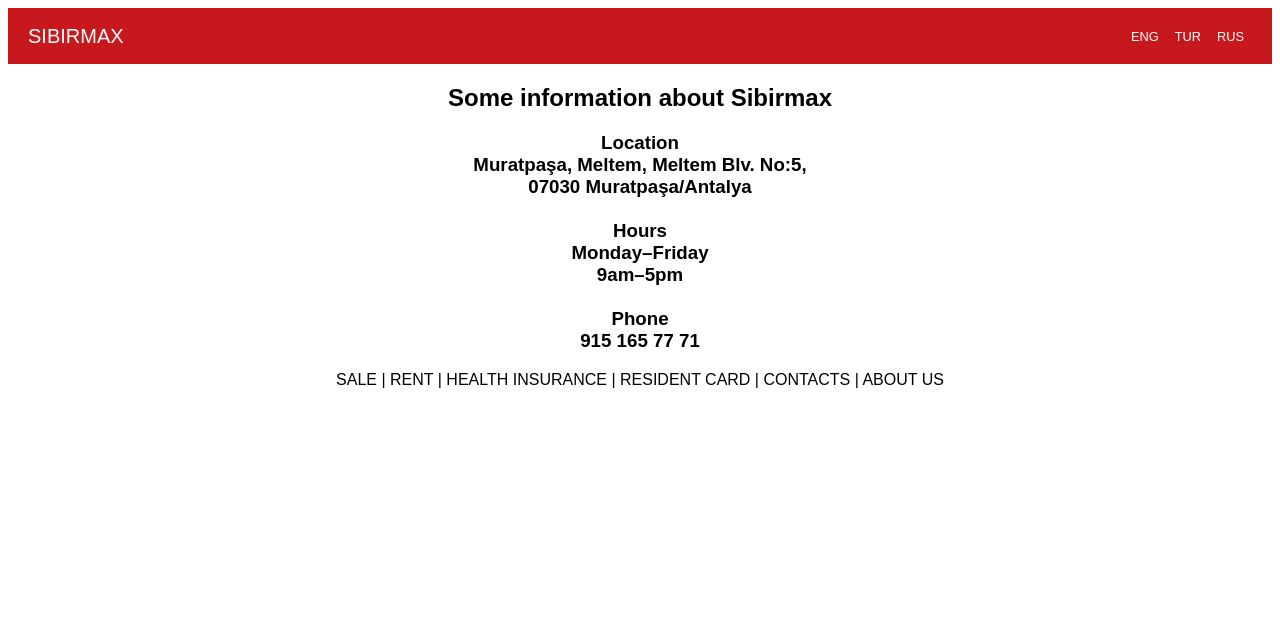
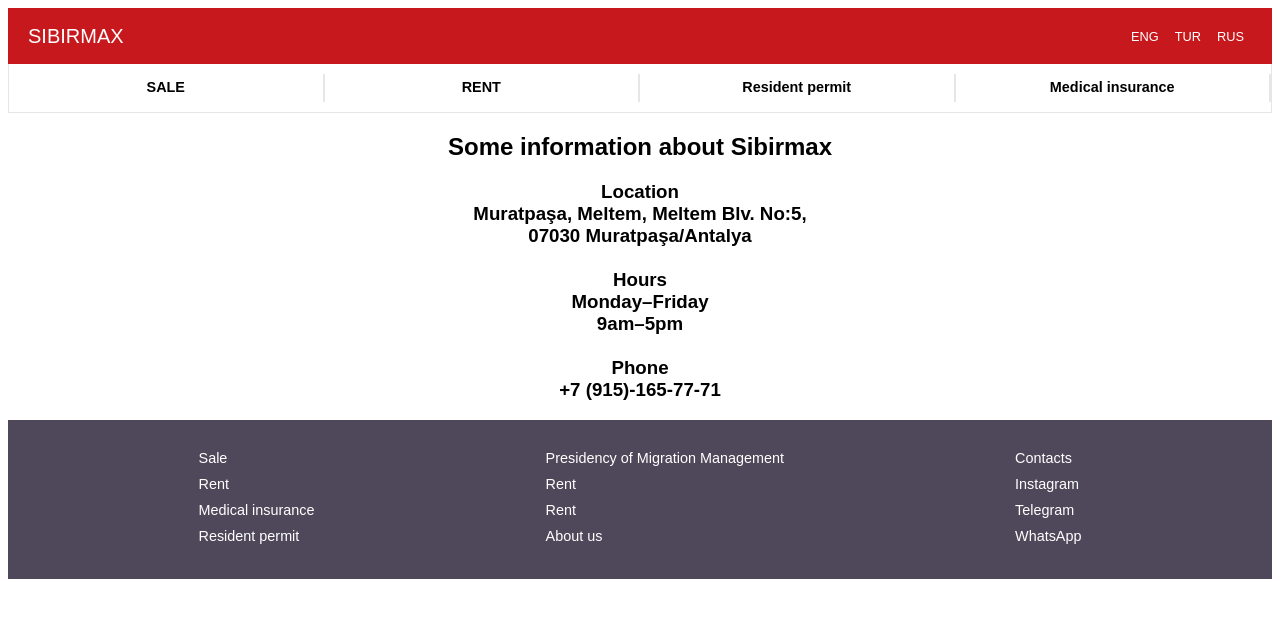
Before and after one commit to saintchayan/real_estate_project, a Django app: page /contacts/ in a window 1280 px wide. Shown: the top 618 px of the page. Run offline with Django 4.2, Linux system fonts and the light colour scheme.

Commit message:
added links in base css

```diff
--- a/main_menu/models.py
+++ b/main_menu/models.py
@@ -55,3 +55,6 @@ class RentSale(models.Model):
 class Picture(models.Model):
     image = models.ImageField(upload_to='images/')
     rentsale = models.ForeignKey(RentSale, on_delete=models.CASCADE, null=True, related_name='pictures')
+
+    def __str__(self):
+        return f"Фотография для объекта по адресу: {self.rentsale.address}"
--- a/main_menu/templates/main_menu/contacts.html
+++ b/main_menu/templates/main_menu/contacts.html
@@ -13,7 +13,7 @@
     Monday–Friday<br>
     9am–5pm<br>
     <br>Phone<br>
-    915 165 77 71<br>
+    +7 (915)-165-77-71<br>
 </h3>
 
 {% endblock %}
--- a/static/css/base.css
+++ b/static/css/base.css
@@ -12,7 +12,7 @@ a {
 }
 
 body {
-  font-family: 'Source Sans Pro', sans-serif;
+  font-family: 'Source Sans Pro', sans-serif !important;
 }
 
 img {
@@ -22,6 +22,11 @@ img {
 
 div {
     display: block;
+}
+
+form {
+    display: block;
+    margin-top: 0em;
 }
 
 .main_menu {
@@ -36,6 +41,18 @@ div {
   width: 100%;
 }
 
+.loadingBar {
+    height: 7px;
+    width: 100%;
+    position: fixed;
+    overflow: hidden;
+    background-color: #ddd;
+    bottom: -1px;
+    z-index: 2;
+    animation: fadeIn .3s ease;
+    -webkit-animation: fadeIn .3s ease;
+}
+
 #mainCon {
     max-width: 100%;
 }
@@ -44,6 +61,10 @@ div {
     max-width: 1360px;
     min-width: 1260px;
     margin: auto;
+    margin-top: auto;
+    margin-right: auto;
+    margin-bottom: auto;
+    margin-left: auto;
     margin-top: -56px;
 }
 
@@ -123,3 +144,62 @@ div {
 .navbar {
     color: black;
 }
+
+input, textarea, select, button {
+    font-family: 'Source Sans Pro', sans-serif;
+}
+
+#headerMenu {
+    display: flex;
+    border-left: 1px solid #E6E6E6;
+    border-right: 1px solid #E6E6E6;
+    border-bottom: 1px solid #E6E6E6;
+    padding: 10px 0;
+    background-color: white;
+    height: 28px;
+}
+
+.headerMenuItem a, .headerMenuItemText a {
+    text-decoration: none;
+    color: black;
+}
+
+a {
+    color: #23A1C0;
+    cursor: pointer;
+}
+
+.headerMenuItem {
+    flex: 1;
+    text-align: center;
+    padding: 5px 5px;
+    border-right: 2px solid #E6E6E6;
+    position: relative;
+    font-size: 0.9rem;
+    font-weight: bold;
+    cursor: pointer;
+}
+
+#footer {
+    color: white;
+}
+
+footer {
+    display: block;
+}
+
+#footerLinkCon {
+    background-color: #4F485A;
+    display: flex;
+    padding: 25px 75px 30px 75px;
+    box-sizing: border-box;
+    justify-content: space-around;
+}
+
+.footerColItem {
+    padding: 5px 0;
+    text-decoration: none !important;
+    display: block !important;
+    color: white !important;
+    font-size: 0.9rem;
+}
--- a/templates/base.html
+++ b/templates/base.html
@@ -25,9 +25,9 @@
                         <span id="langToggle" class="ControlBaseWrapper ">
                             <div id="toggleSwitchCon ">
                                 <div class="toggleSwitchInnerCon">
-                                    <a href="" class="toggleOption " data-value="1">ENG</a>
-                                    <a href="" class="toggleOption " data-value="2">TUR</a>
-                                    <a href="" class="toggleOption " data-value="2">RUS</a>
+                                    <a href="/" class="toggleOption " data-value="1">ENG</a>
+                                    <a href="/" class="toggleOption " data-value="2">TUR</a>
+                                    <a href="/" class="toggleOption " data-value="2">RUS</a>
                                 </div>
                             </div>
                         </span>
@@ -36,10 +36,51 @@
             </header>
             <script>var Header = new Controls.Desktop.Header(null, 'Header');</script>
         </span>
+        <span id="ctl35" class="ControlBaseWrapper ">
+            <div id="headerMenu" class="noPrint">
+                <div class="headerMenuItem">
+                    <a href="{% url 'sale_list'%}">SALE</a>
+                </div>
+                <div class="headerMenuItem ">
+                    <a href="{% url 'rent_list'%}">RENT</a>
+                </div>
+                <div class="headerMenuItem ">
+                    <a href="{% url 'resident_card'%}">Resident permit</a>
+                </div>
+                <div class="headerMenuItem ">
+                    <a href="{% url 'medical_insurance'%}">Medical insurance</a>
+                </div>
+            </div>
+        </span>
 
 
         {% block content %} {% endblock %}
-        {% include 'main_menu/navbar.html' %}
+
+        <span id="ctl36" class="ControlBaseWrapper">
+            <footer id="footer">
+                <div id="footerLinkCon" class="noPrint">
+                    <div class="footerCol">
+                        <a href="{% url 'sale_list'%}" class="footerColItem" id="lnkFooter_Sale">Sale</a>
+                        <a href="{% url 'rent_list'%}" class="footerColItem" id="lnkFooter_Rent">Rent</a>
+                        <a href="{% url 'medical_insurance'%}" class="footerColItem" id="lnkFooter_MedIns">Medical insurance</a>
+                        <a href="{% url 'resident_card'%}" class="footerColItem" id="lnkFooter_resident">Resident permit</a>
+                    </div>
+                    <div class="footerCol">
+                        <a href="https://ru.goc.gov.tr/" target="_blank" class="footerColItem" id="lnkFooter_goc">
+                            Presidency of Migration Management</a>
+                        <a href="{% url 'rent_list'%}" target="_blank" class="footerColItem" id="lnkFooter_Rent">Rent</a>
+                        <a href="{% url 'rent_list'%}" target="_blank" class="footerColItem" id="lnkFooter_Rent">Rent</a>
+                        <a href="{% url 'about_us'%}" class="footerColItem" id="lnkFooter_info">About us</a>
+                    </div>
+                    <div class="footerCol">
+                        <a href="{% url 'contacts'%}" class="footerColItem" id="lnkFooter_contacts">Contacts</a>
+                        <a href="https://www.instagram.com/mergen_siberia/" target="_blank" class="footerColItem" id="lnkFooter_instagram">Instagram</a>
+                        <a href="https://t.me/RedStoneRedSquare" class="footerColItem" target="_blank" id="lnkFooter_tg">Telegram</a>
+                        <a href="https://wa.me/79151657771" class="footerColItem" target="_blank" id="lnkFooter_wa">WhatsApp</a>
+                    </div>
+                </div>
+            </footer>
+        </span>
     </div>
 </form>
 </body>
```
